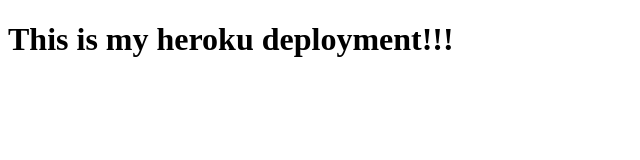
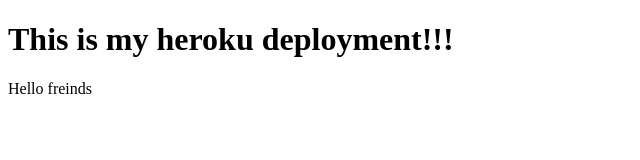
Before and after one commit to FreemanTheDemon/deployment-demo, a website: page index.html in a window 1280 px wide. Shown: the whole page, without its empty margins (0-640 px from the left). Drawn offline with Linux system fonts and the light colour scheme.

Commit message:
added p tag

```diff
--- a/index.html
+++ b/index.html
@@ -8,5 +8,6 @@
 </head>
 <body>
   <h1>This is my heroku deployment!!!</h1>
+  <p>Hello freinds</p>
 </body>
 </html>
```
